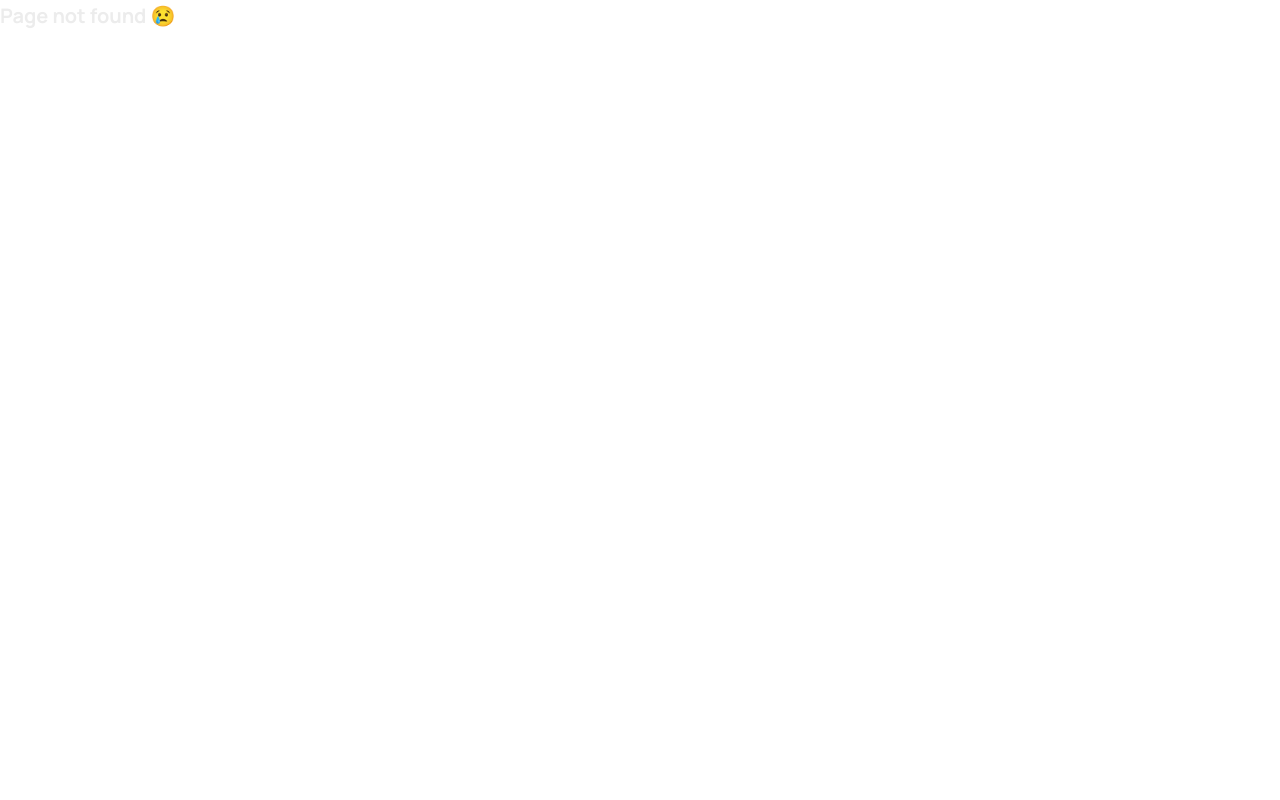
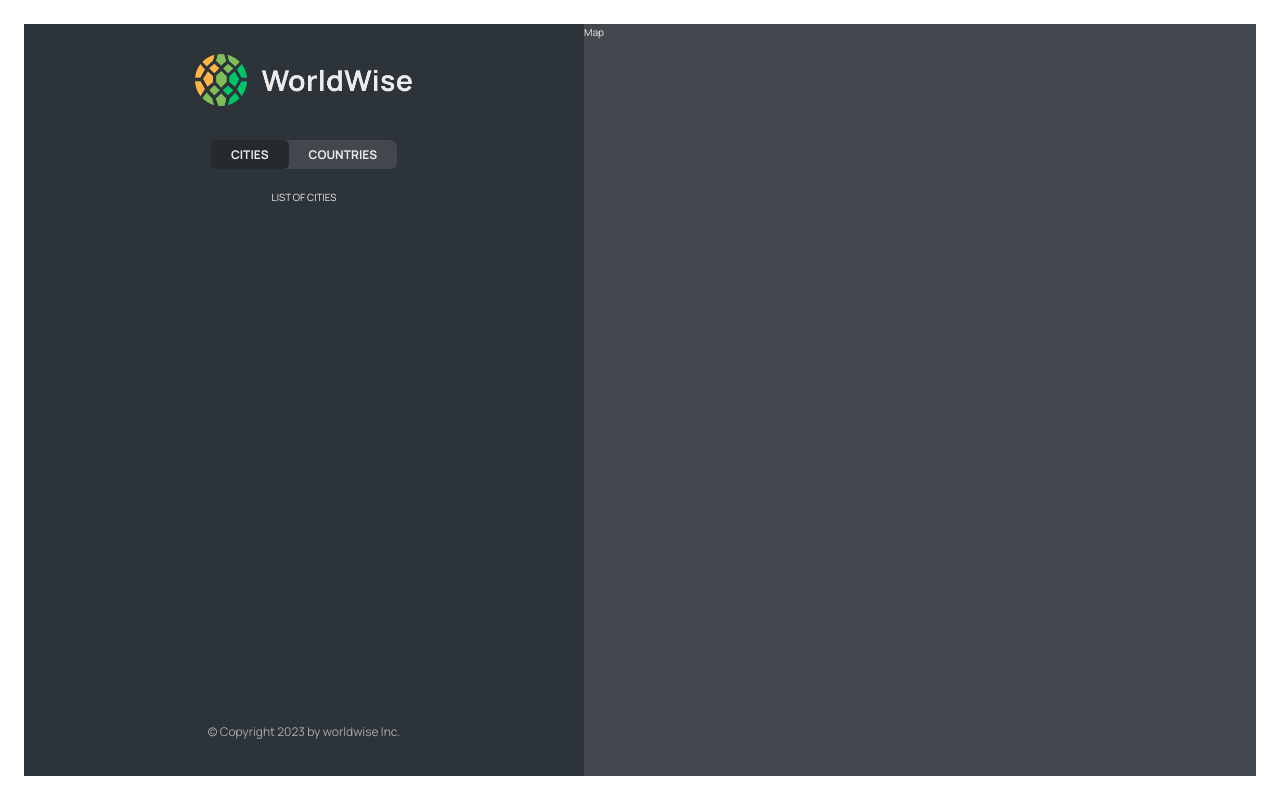
Before and after one commit to satyampund/worldwise, a React (Vite) app: page /app/cities in a window 1280 px wide. Before the commit this address had no page. Built offline with nearby package versions, Linux system fonts and the light colour scheme.

Commit message:
feat: nested routes

```diff
--- a/src/App.jsx
+++ b/src/App.jsx
@@ -10,10 +10,15 @@
   return (
     <BrowserRouter>
       <Routes>
-        <Route path="/" element={<HomePage />} />
+        <Route index element={<HomePage />} />
         <Route path="product" element={<Product />} />
         <Route path="pricing" element={<Pricing />} />
-        <Route path="app" element={<AppLayout />} />
+        <Route path="app" element={<AppLayout />}>
+          <Route index element={<p>LIST OF CITIES</p>} />
+          <Route path="cities" element={<p>LIST OF CITIES</p>} />
+          <Route path="countries" element={<p>LIST OF COURNTRIES</p>} />
+          <Route path="form" element={<p>FORM</p>} />
+        </Route>
         <Route path="login" element={<Login />} />
         <Route path="*" element={<PageNotFound />} />
       </Routes>
--- a/src/components/Sidebar.jsx
+++ b/src/components/Sidebar.jsx
@@ -1,6 +1,7 @@
 import styles from './Sidebar.module.css';
 import Logo from './Logo';
 import AppNav from './AppNav';
+import { Outlet } from 'react-router-dom';
 
 const Sidebar = () => {
   return (
@@ -8,7 +9,7 @@
       <Logo />
       <AppNav />
 
-      <p>List of cities</p>
+      <Outlet />
       <footer className={styles.footer}>
         <p className={styles.copyright}>
           &copy; Copyright {new Date().getFullYear()} by worldwise Inc.
```
